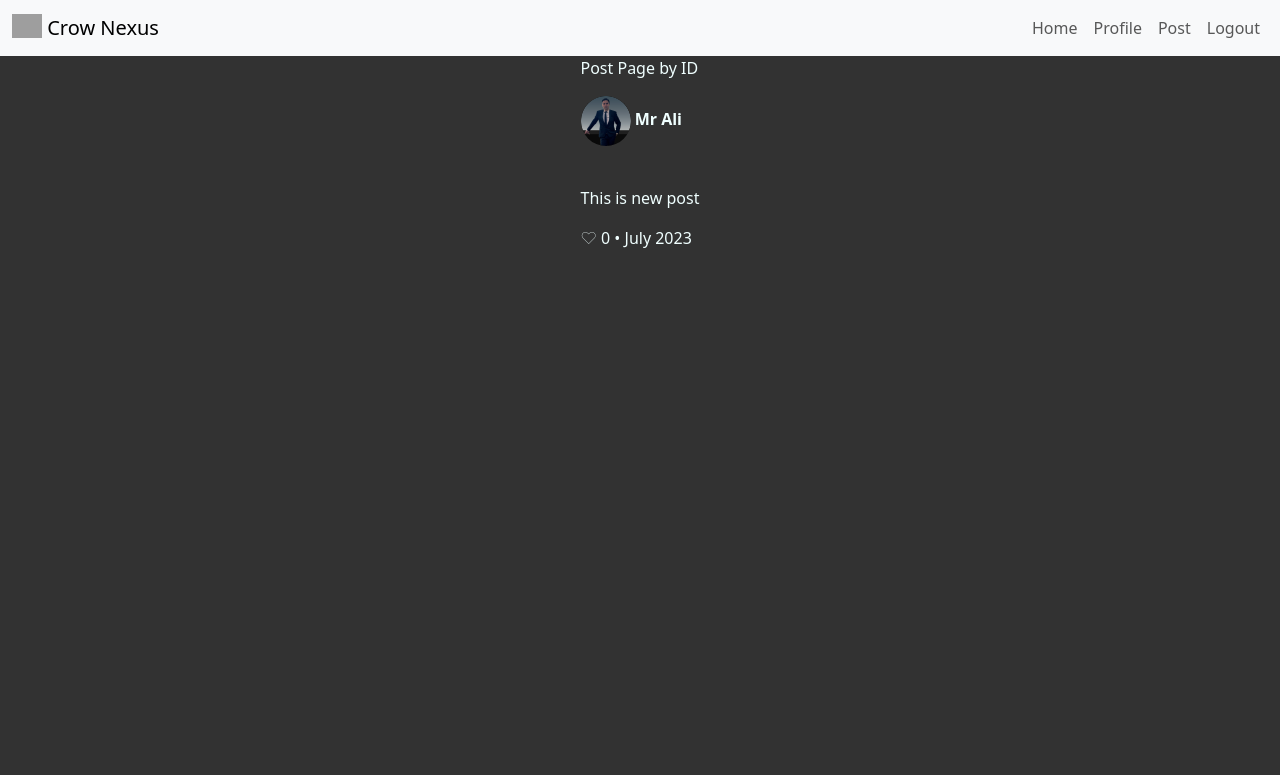
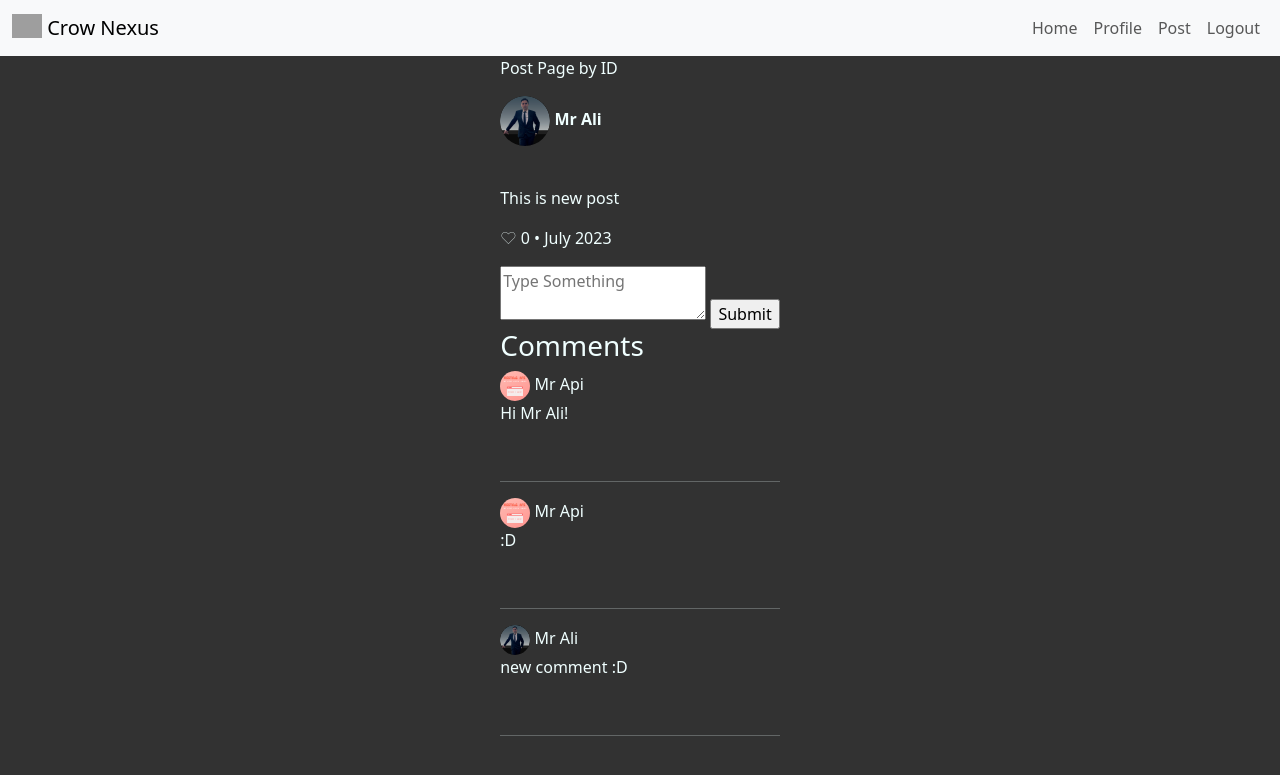
Before and after one commit to zilogfa/NexCrow, a Flask app: page /showpost/2 in a window 1280 px wide. Shown: the top 775 px of the page. Run offline with Flask 3, Linux system fonts and the light colour scheme; a user stored in the database is signed in; some libraries are stand-ins or nearby versions; grey boxes are pictures that could not be loaded.

Commit message:
Comment section added with no issues -

```diff
--- a/main.py
+++ b/main.py
@@ -202,10 +202,21 @@ with app.app_context():
             return redirect(url_for('home'))
 
     # --------------------- Post Page by ID --------------------------------------
-    @app.route('/showpost/<int:post_id>')
+    @app.route('/showpost/<int:post_id>', methods=['GET', 'POST'])
+    @login_required
     def show_post(post_id):
+        requested_post = Post.query.get(post_id)
         form = CommentForm()
-        requested_post = Post.query.get(post_id)
+        if form.validate_on_submit():
+            user_id = current_user.id
+            post = Post.query.get(post_id)
+            user = User.query.get(user_id)
+
+            new_comment = Comment(content=form.comment.data, user=user, post=post)
+            db.session.add(new_comment)
+            db.session.commit()
+            flash('Comment added successfully.')
+            return redirect(url_for('show_post', post_id=post_id))
 
         if requested_post:
             return render_template('showpost.html', form=form, post=requested_post, current_user=current_user, logged_in=current_user.is_authenticated)
--- a/static/css/styles.css
+++ b/static/css/styles.css
@@ -6,6 +6,11 @@ body {
 div p img {
     border-radius: 50%;
     height: 50px;
+}
+
+.comment-img {
+    border-radius: 50%;
+    height: 30px;
 }
 
 a {
--- a/templates/showpost.html
+++ b/templates/showpost.html
@@ -26,4 +26,31 @@
 
 
 
+ <!-- Comment Section  -->
+<form action="{{url_for('show_post', post_id=post.id)}}" method="post">
+{{ form.csrf_token }}
+{{ form.comment }}
+{{ form.submit }}
+</form>
+
+
+ <!-- Display existing comments -->
+ <h3>Comments</h3>
+ {% for comment in post.comments %}
+ <span>
+    {% if comment.user.profile_picture %}
+        <img class="comment-img" src="{{ url_for('static', filename='profile_pictures/' + comment.user.profile_picture) }}" alt="Profile Picture">
+    {% else %}
+     <img src="{{ url_for('static', filename='images/blank-profile-pic.png') }}" alt="Profile Picture">
+    {% endif %}
+    {{comment.user.username }}
+    </span>
+
+     <p>{{ comment.content }}</p>
+     <br> <hr>
+
+     <!-- Display other comment information -->
+ {% endfor %}
+
+
 {% endblock %}
```
Also changed, not shown: instance/user.db, static/profile_pictures/7262bd6e5df7b5a6.png (added).
